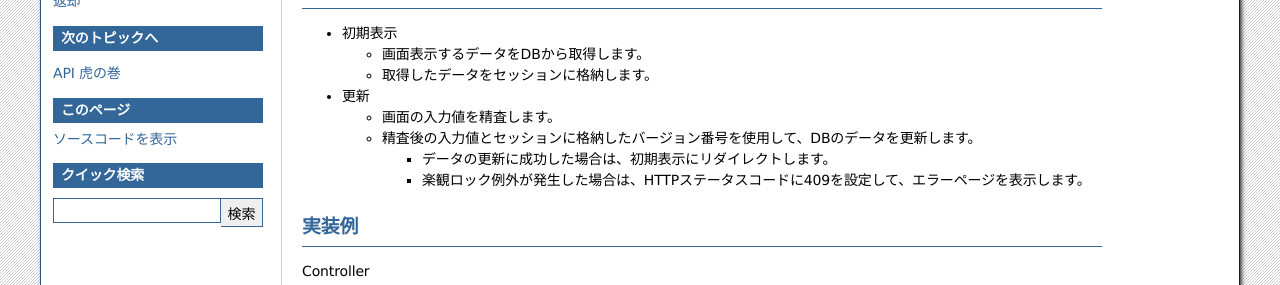
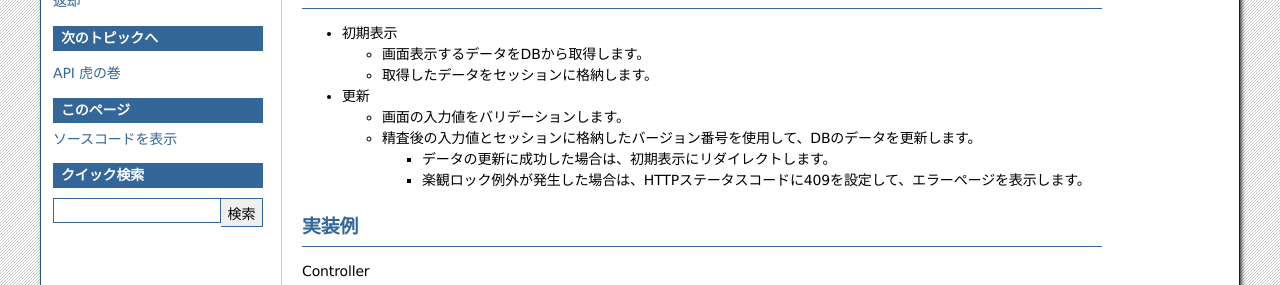
Before and after one commit to Fintan-contents/spring-crib-notes, a Sphinx documentation site: the page built from doc/web/exclusive-control/doma2-optimistic-lock.rst, in a window 1280 px wide, cut to the strip 238-523 px from the top of the page. Built offline with Sphinx 7.4.7, drawn with Linux system fonts in a browser that asks for light colours.

Commit message:
精査⇒バリデーションに変更

```diff
--- a/doc/web/exclusive-control/doma2-optimistic-lock.rst
+++ b/doc/web/exclusive-control/doma2-optimistic-lock.rst
@@ -16,7 +16,7 @@ Doma2の `@Version` を使用した楽観ロック方式で実現します。
 
 * 更新
 
-  * 画面の入力値を精査します。
+  * 画面の入力値をバリデーションします。
   * 精査後の入力値とセッションに格納したバージョン番号を使用して、DBのデータを更新します。
 
     * データの更新に成功した場合は、初期表示にリダイレクトします。
```
